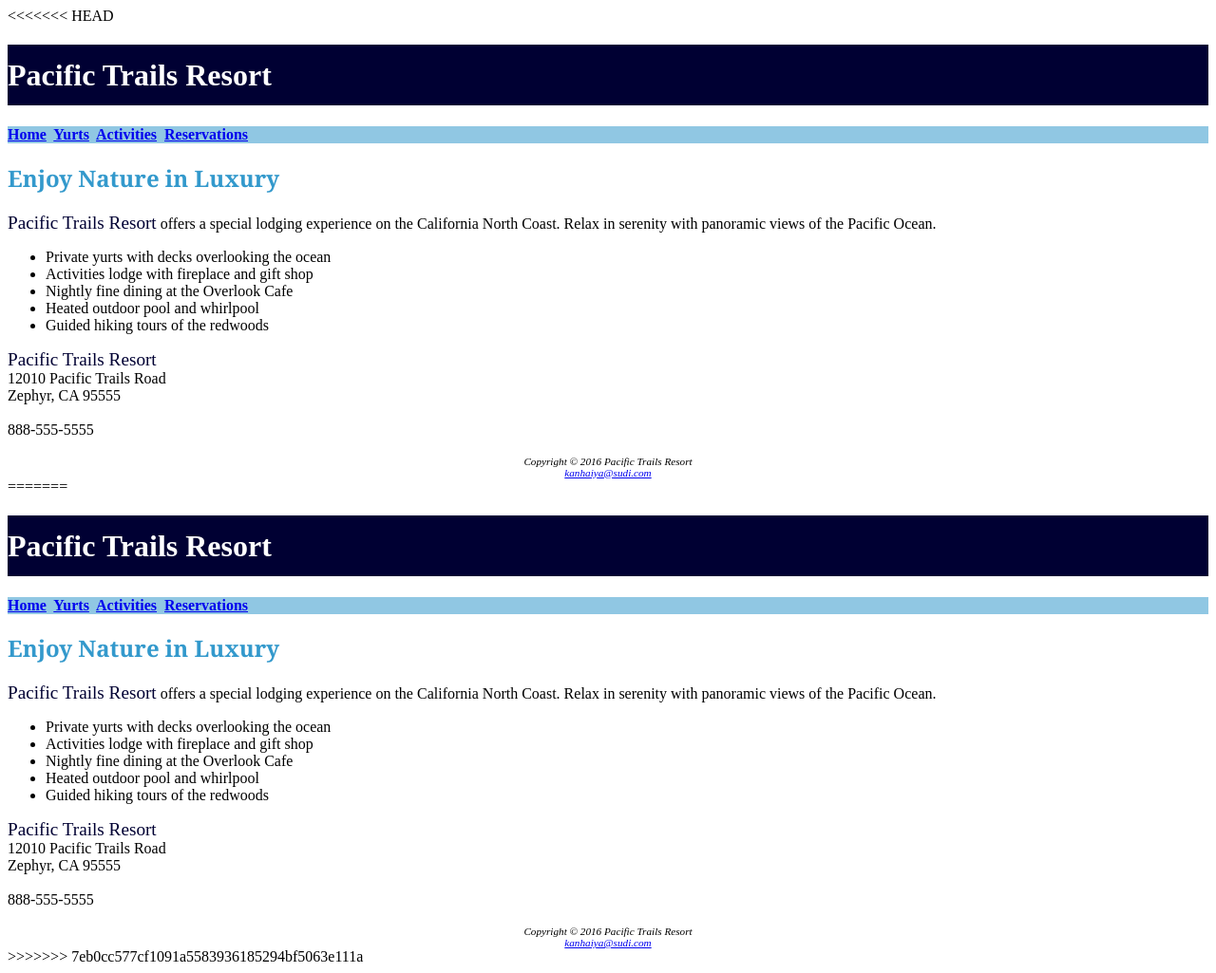
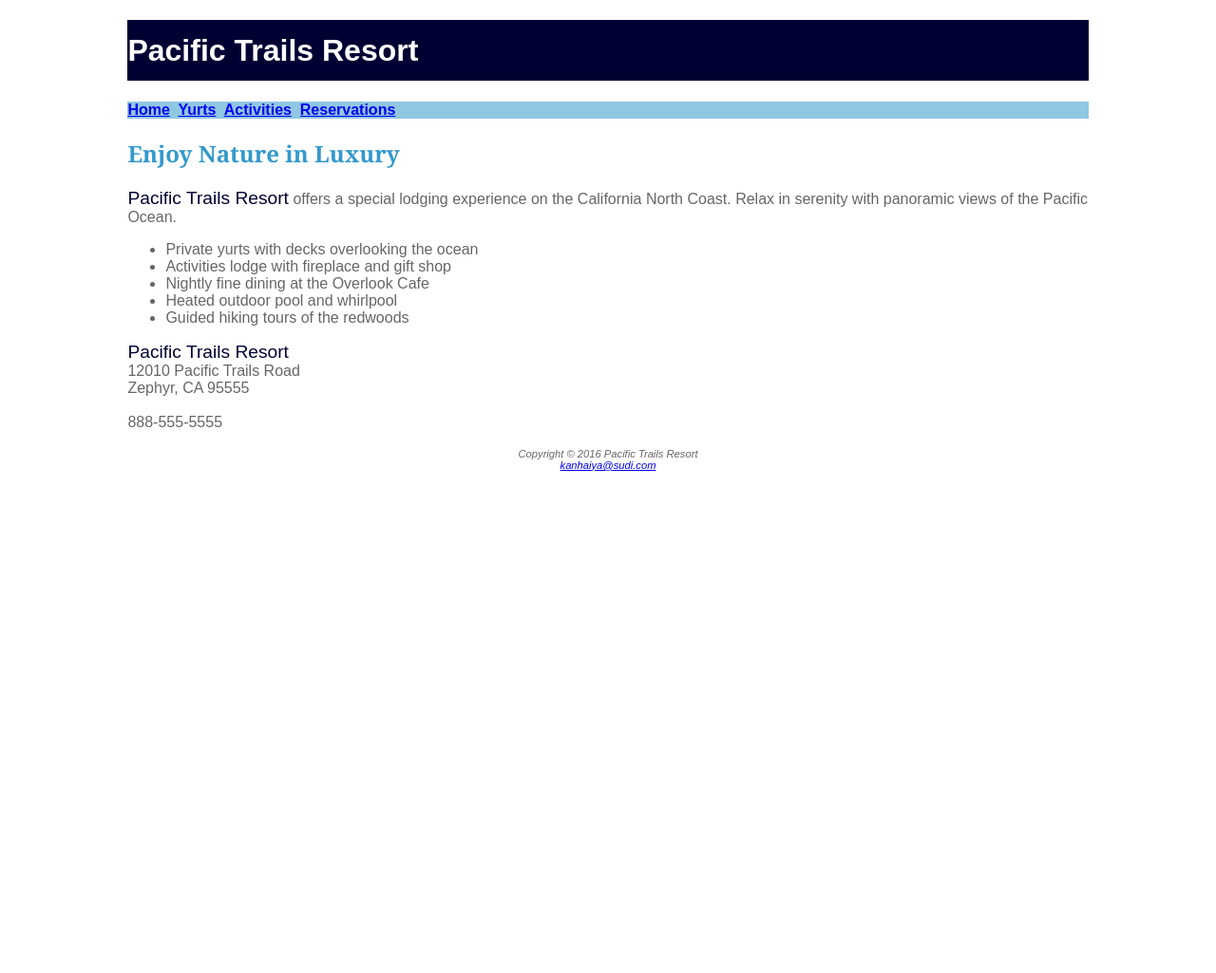
Before and after one commit to kpssudi/HTML, a plain HTML site: page 320/public_html/pacificcss/index.html in a window 1280 px wide. Shown: the whole page at 95% size. After the commit the page ends 800 px from the top, so only its background shows below. Drawn offline with Linux system fonts and the light colour scheme.

Commit message:
merge from master

```diff
--- a/320/public_html/pacificcss/index.html
+++ b/320/public_html/pacificcss/index.html
@@ -1,5 +1,4 @@
-<<<<<<< HEAD
-﻿<!DOCTYPE html>
+<!DOCTYPE html>
 
 <html lang="en" xmlns="http://www.w3.org/1999/xhtml">
 <head>
@@ -41,48 +40,4 @@
     </footer>
 </div>
 </body>
-=======
-﻿<!DOCTYPE html>
-
-<html lang="en" xmlns="http://www.w3.org/1999/xhtml">
-<head>
-    <meta charset="utf-8" />
-    <title>Pacific Trails Resort</title>
-    <link rel="stylesheet" type="text/css" href="pacific.css">
-</head>
-<body>
-<div id="wrapper">
-    <header>
-        <h1>Pacific Trails Resort</h1>
-    </header>
-    <nav id="horzNav">
-            <a href="index.html">Home</a>&nbsp;
-            <a href="yurts.html">Yurts</a>&nbsp;
-            <a href="activities.html">Activities</a>&nbsp;
-            <a href="reservations.html">Reservations</a>
-    </nav>
-    <main>
-        <h2>Enjoy Nature in Luxury</h2>
-        <p><span class="resort">Pacific Trails Resort</span> offers a special lodging experience on the California North Coast. Relax in serenity with panoramic views of the Pacific Ocean.</p>
-        <ul>
-            <li>Private yurts with decks overlooking the ocean</li>
-            <li>Activities lodge with fireplace and gift shop</li>
-            <li>Nightly fine dining at the Overlook Cafe</li>
-            <li>Heated outdoor pool and whirlpool</li>
-            <li>Guided hiking tours of the redwoods</li>
-        </ul>
-        <div id="addr">
-            <span class="resort">Pacific Trails Resort</span><br />
-            12010 Pacific Trails Road<br />
-            Zephyr, CA 95555<br /><br />
-            888-555-5555<br /><br />
-        </div>
-    </main>
-    <footer>
-      Copyright &copy; 2016 Pacific Trails Resort<br />
-      <a href="mailto:kanhaiya@sudi.com">kanhaiya@sudi.com</a>
-    </footer>
-</div>
-</body>
->>>>>>> 7eb0cc577cf1091a5583936185294bf5063e111a
 </html>
--- a/320/public_html/pacificcss/pacific.css
+++ b/320/public_html/pacificcss/pacific.css
@@ -1,4 +1,3 @@
-<<<<<<< HEAD
 body{ background-color: #FFFFFF; color: #666666; font-family: Arial, Verdana, sans-serif;}
 header {background-color: #000033; color: #FFFFFF;}
 h1{line-height: 200%}
@@ -7,14 +6,4 @@ h2{color: #3399CC; font-family: Georgia, sans-serif;}
 dt{color: #000033; font-weight: bold;}
 .resort{color: #000033; font-size: 1.2em;}
 footer{font-size: .70em; font-style: italic; text-align: center;}
-=======
-body{ background-color: #FFFFFF; color: #666666; font-family: Arial, Verdana, sans-serif;}
-header {background-color: #000033; color: #FFFFFF;}
-h1{line-height: 200%}
-nav{font-weight: bold; background-color: #90C7E3;}
-h2{color: #3399CC; font-family: Georgia, sans-serif;}
-dt{color: #000033; font-weight: bold;}
-.resort{color: #000033; font-size: 1.2em;}
-footer{font-size: .70em; font-style: italic; text-align: center;}
->>>>>>> 7eb0cc577cf1091a5583936185294bf5063e111a
 #wrapper {margin-left: auto; margin-right: auto; width: 80%;}
```
Also changed, not shown: 320/public_html/pacificcss/yurts.html (+1 -40 lines).
